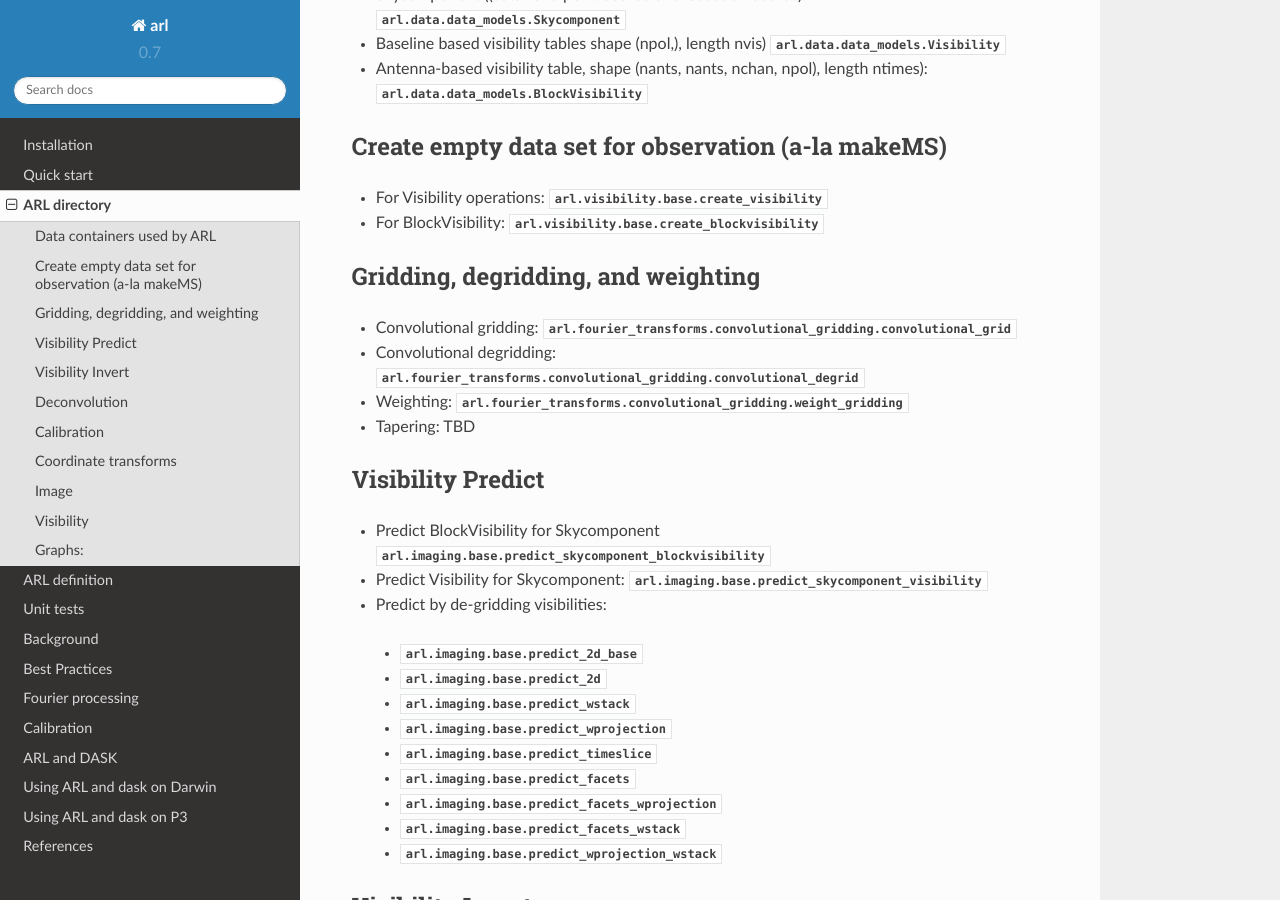
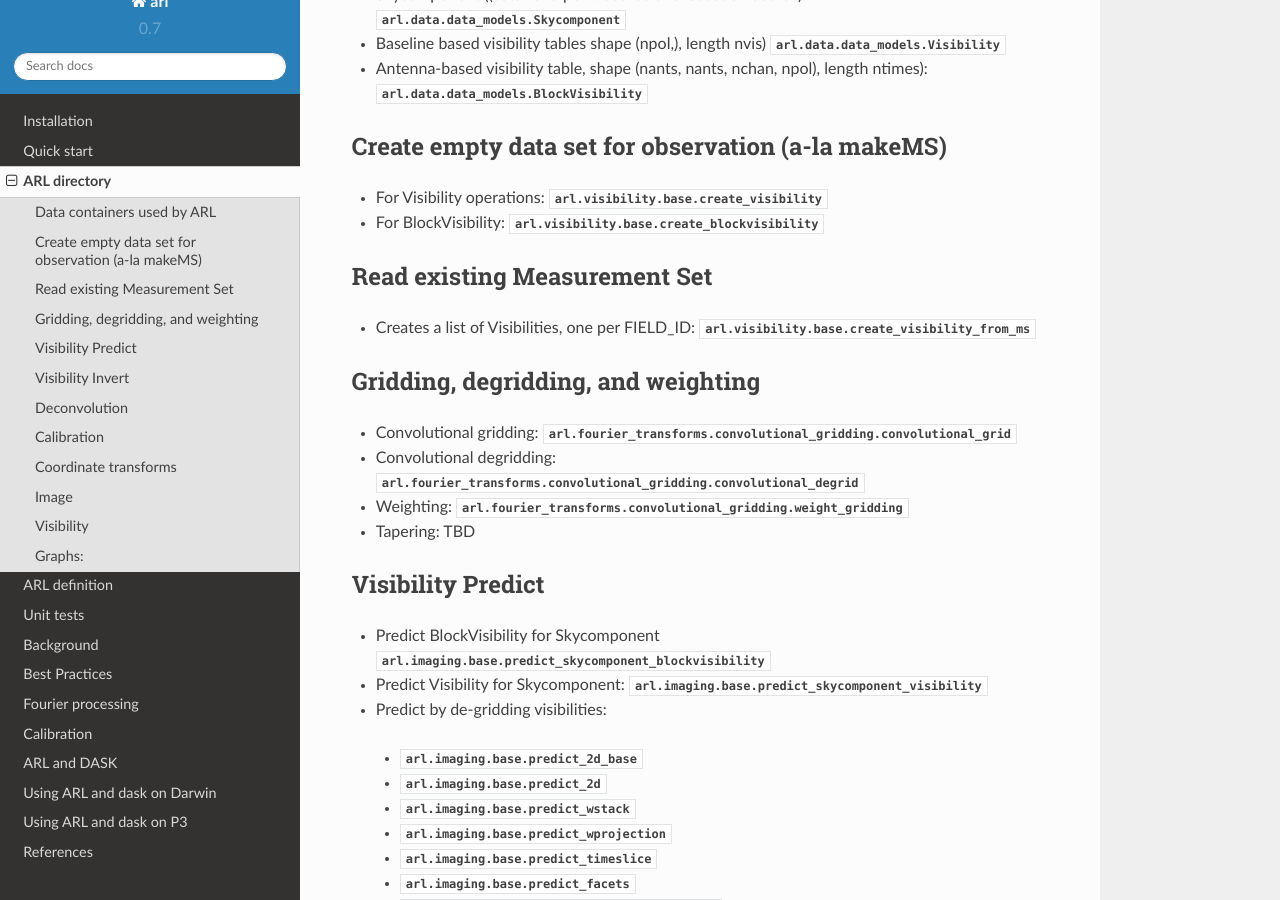
Before and after one commit to ska-telescope/ska-sdp-func-python, a Sphinx documentation site: the page built from docs/ARL_directory.rst, in a window 1280 px wide and 900 px high, scrolled down 501 px. Built offline with Sphinx 7.4.7 and the Read the Docs theme 2.0.0, drawn with Linux system fonts in a browser that asks for light colours; pages that are not in the unit, such as notebooks, are missing from menus.

Commit message:
Create visibility from ms
Also added X band CASA MS

```diff
--- a/docs/ARL_directory.rst
+++ b/docs/ARL_directory.rst
@@ -27,6 +27,11 @@ Create empty data set for observation (a-la makeMS)
 
 * For Visibility operations: :py:mod:`arl.visibility.base.create_visibility`
 * For BlockVisibility: :py:mod:`arl.visibility.base.create_blockvisibility`
+
+Read existing Measurement Set
+=============================
+
+* Creates a list of Visibilities, one per FIELD_ID: :py:mod:`arl.visibility.base.create_visibility_from_ms`
 
 Gridding, degridding, and weighting
 ===================================
```
